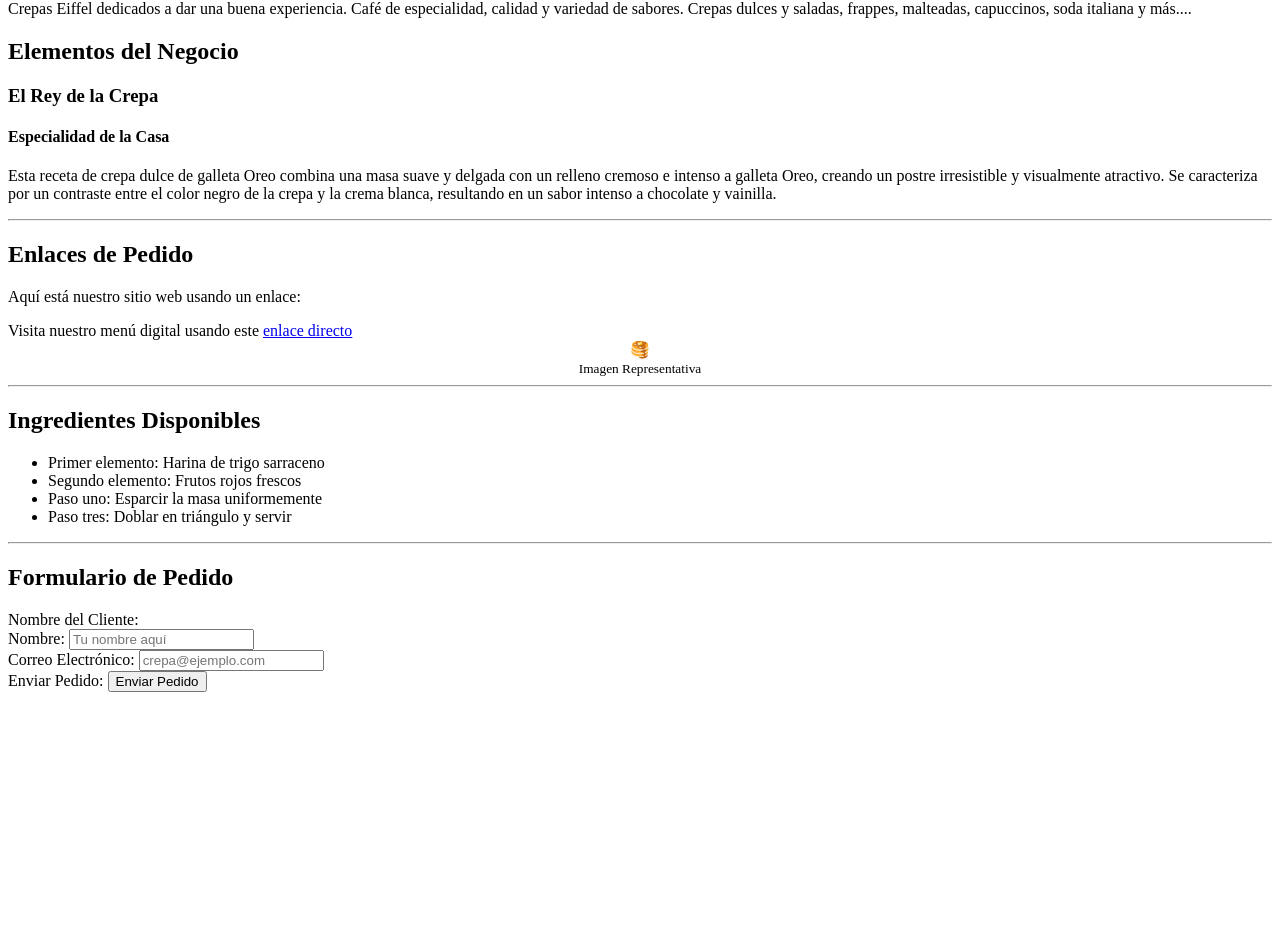
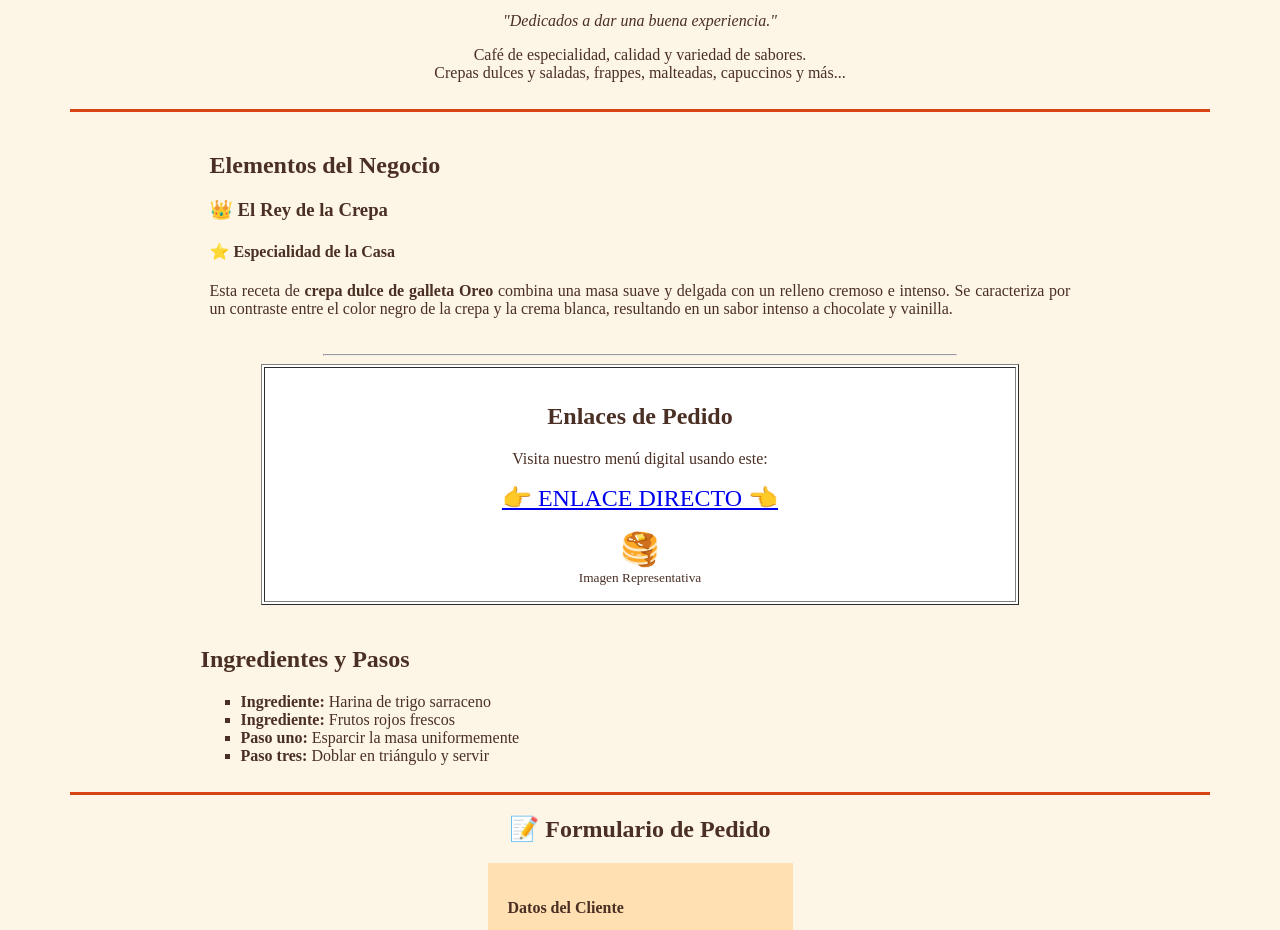
Before and after one commit to OmarVelMart/appcrepas, a plain HTML site: page index.html in a window 1280 px wide. Shown: the part 80-1010 px from the top of the page. Before the commit the page ends 800 px from the top, so only its background shows below. Drawn offline with Linux system fonts and the light colour scheme.

Commit message:
mejor estetica

```diff
--- a/index.html
+++ b/index.html
@@ -1,78 +1,107 @@
 <!DOCTYPE html>
-<html lang="en">
+<html lang="es">
 <head>
     <meta charset="UTF-8">
-    <meta name="viewport" content="width=device-width, initial-scale=1.0">
-    <title>Document</title>
+    <title>Crepas Eiffel - Menú Digital</title>
 </head>
-<body>
-   <div class="container">
-    <h1> Crepas Eiffel</h1>
-    <p>Crepas Eiffel dedicados a dar una buena experiencia.
-Café de especialidad, calidad y variedad de sabores.
-Crepas dulces y saladas, frappes, malteadas, capuccinos, soda italiana y más....</p>
+<body bgcolor="#FDF5E6" text="#4A2F24">
 
-    <section>
-        <h2>Elementos del Negocio</h2>
-        <h3>El Rey de la Crepa</h3>
-        <h4>Especialidad de la Casa</h4>
-        <p>Esta receta de crepa dulce de galleta Oreo combina una masa suave y delgada con un relleno cremoso e intenso a galleta Oreo, creando un postre irresistible y visualmente atractivo. Se caracteriza por un contraste entre el color negro de la crepa y la crema blanca, resultando en un sabor intenso a chocolate y vainilla. </p>
-    </section>
+    <center>
+        <table width="80%" border="0">
+            <tr>
+                <td align="center">
+                    <h1>🗼 Crepas Eiffel 🗼</h1>
+                    <p><i>"Dedicados a dar una buena experiencia."</i></p>
+                    <p>Café de especialidad, calidad y variedad de sabores.<br>
+                    Crepas dulces y saladas, frappes, malteadas, capuccinos y más...</p>
+                </td>
+            </tr>
+        </table>
+    </center>
 
-    <hr>
+    <hr size="3" color="#D84315" width="90%">
 
-    <section>
-        <h2>Enlaces de Pedido</h2>
-        <p>Aquí está nuestro sitio web usando un enlace:</p>
-        <div class="enlace-seccion">
-            <div>
-                Visita nuestro menú digital usando este <a href="#">enlace directo</a>
-            </div>
-            <div style="text-align: center;">
-                <div class="img-rep">🥞</div>
-                <small>Imagen Representativa</small>
-            </div>
-        </div>
-    </section>
+    <center>
+        <table width="70%" cellpadding="10">
+            <tr>
+                <td>
+                    <h2>Elementos del Negocio</h2>
+                    <h3>👑 El Rey de la Crepa</h3>
+                    <h4>⭐ Especialidad de la Casa</h4>
+                    <p align="justify">
+                        Esta receta de <b>crepa dulce de galleta Oreo</b> combina una masa suave y delgada con un relleno cremoso e intenso. Se caracteriza por un contraste entre el color negro de la crepa y la crema blanca, resultando en un sabor intenso a chocolate y vainilla.
+                    </p>
+                </td>
+            </tr>
+        </table>
+    </center>
 
-    <hr>
+    <hr width="50%">
 
-    <section>
-        <h2>Ingredientes Disponibles</h2>
-        <ul>
-            <li>Primer elemento: Harina de trigo sarraceno</li>
-            <li>Segundo elemento: Frutos rojos frescos</li>
-            <li>Paso uno: Esparcir la masa uniformemente</li>
-            <li>Paso tres: Doblar en triángulo y servir</li>
-        </ul>
-    </section>
+    <center>
+        <table width="60%" border="1" cellpadding="15" bgcolor="#FFFFFF">
+            <tr>
+                <td align="center">
+                    <h2>Enlaces de Pedido</h2>
+                    <p>Visita nuestro menú digital usando este:</p>
+                    <font size="5">
+                        <a href="#">👉 ENLACE DIRECTO 👈</a>
+                    </font>
+                    <br><br>
+                    <font size="6">🥞</font><br>
+                    <small>Imagen Representativa</small>
+                </td>
+            </tr>
+        </table>
+    </center>
 
-    <hr>
+    <br>
 
-    <section>
-        <h2>Formulario de Pedido</h2>
-        <div class="form-box">
-            <form>
-                <div class="campo">
-                    <label>Nombre del Cliente:</label>
-                </div>
-                <div class="campo">
-                    <label for="nombre">Nombre:</label>
-                    <input type="text" id="nombre" name="nombre" placeholder="Tu nombre aquí">
-                </div>
-                <div class="campo">
-                    <label for="email">Correo Electrónico:</label>
-                    <input type="email" id="email" name="email" placeholder="crepa@ejemplo.com">
-                </div>
-                <div class="campo">
-                    <label>Enviar Pedido:</label>
-                    <input type="submit" value="Enviar Pedido">
-                </div>
-            </form>
-        </div>
-    </section>
-</div>
+    <center>
+        <table width="70%">
+            <tr>
+                <td>
+                    <h2>Ingredientes y Pasos</h2>
+                    <ul type="square">
+                        <li><b>Ingrediente:</b> Harina de trigo sarraceno</li>
+                        <li><b>Ingrediente:</b> Frutos rojos frescos</li>
+                        <li><b>Paso uno:</b> Esparcir la masa uniformemente</li>
+                        <li><b>Paso tres:</b> Doblar en triángulo y servir</li>
+                    </ul>
+                </td>
+            </tr>
+        </table>
+    </center>
 
+    <hr size="3" color="#D84315" width="90%">
 
+    <center>
+        <h2>📝 Formulario de Pedido</h2>
+        <table border="0" bgcolor="#FFE0B2" cellpadding="20" cellspacing="0">
+            <tr>
+                <td>
+                    <form>
+                        <p><b>Datos del Cliente</b></p>
+
+                        <label for="nombre">Nombre:</label><br>
+                        <input type="text" id="nombre" name="nombre" placeholder="Tu nombre aquí" size="30">
+
+                        <br><br>
+
+                        <label for="email">Correo Electrónico:</label><br>
+                        <input type="email" id="email" name="email" placeholder="crepa@ejemplo.com" size="30">
+
+                        <br><br>
+
+                        <center>
+                            <input type="submit" value="¡ENVIAR MI PEDIDO!">
+                        </center>
+                    </form>
+                </td>
+            </tr>
+        </table>
+    </center>
+
+    <br><br>
 </body>
 </html>
```
